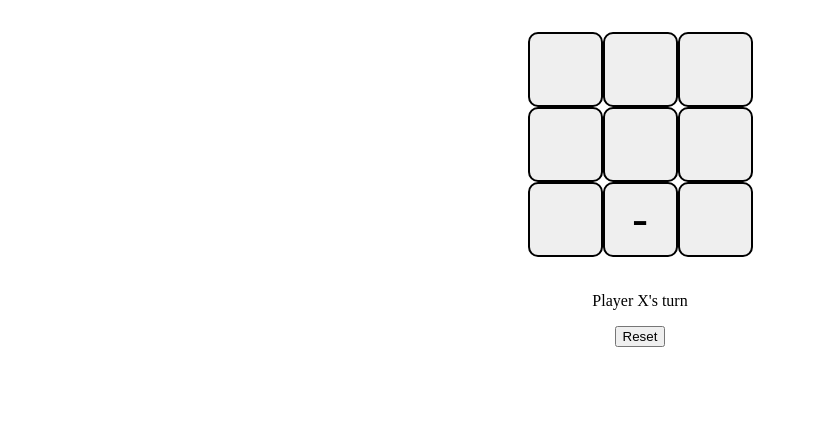
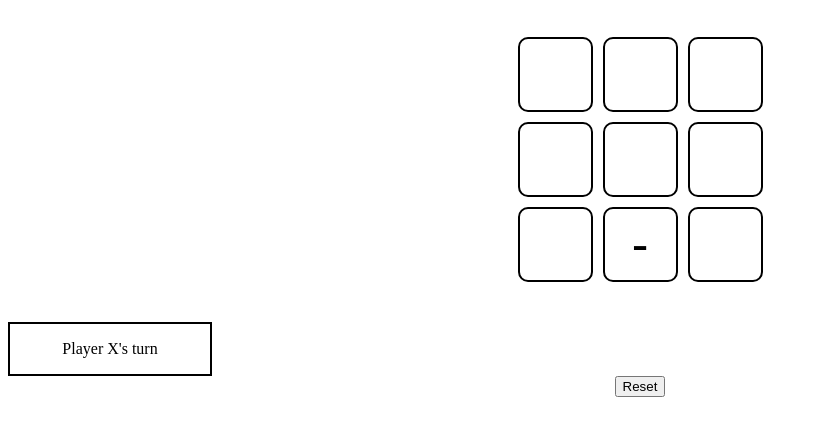
Before and after one commit to iamneo-production/dfcfddeeb304679997efdcbcabeone, a plain HTML site: page index.html in a window 1280 px wide. Shown: the part 95-530 px from the top of the page, without its empty margins (0-820 px from the left). Drawn offline with Linux system fonts and the light colour scheme.

Commit message:
Backup Commit

```diff
--- a/style.css
+++ b/style.css
@@ -25,6 +25,20 @@ h1{
     border-radius: 10px;
     font-size: 50px;
     font-weight:500;
-    background-colour: rgba(255,255,255,0.8);
+    background-color: rgba(255,255,255,0.8);
+    cursor: pointer;
+    margin: 5px;
+}
+.btn:hover {
+    background-color: rgba(255,255,255,0.6);
+}
+.btn:disabled {
+    color:black;
+    cursor:not-allowed;
+}
+.result-container {
+    background-color: rgba(255,255,255,0.8);
+    border:2px solid #000;
+    max-width: 200px;
 
 }
```
